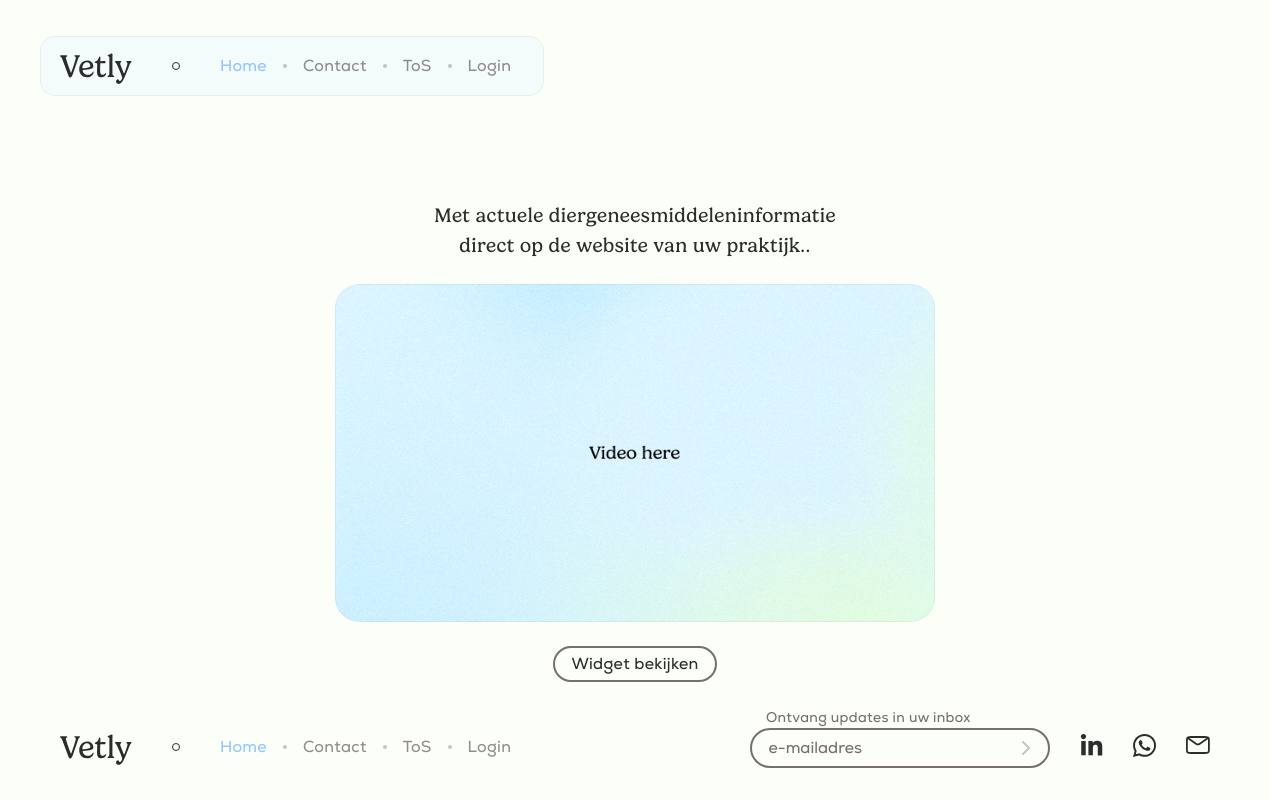
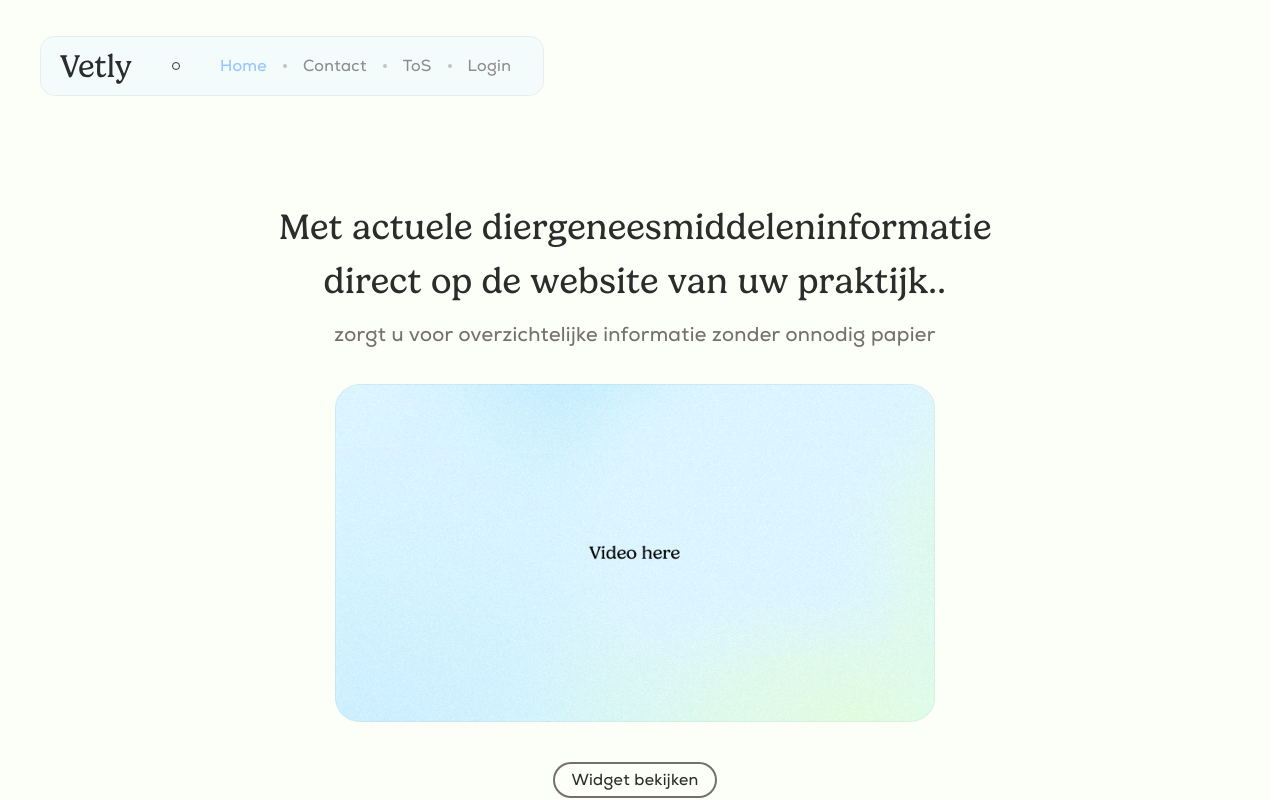
Before and after one commit to cactusniek/Vetly, a React (Vite) app: page / in a window 1280 px wide. Shown: the top 800 px of the page. Built offline with nearby package versions, Linux system fonts and the light colour scheme.

Commit message:
update: section-1 in Landing.tsx made responsive

```diff
--- a/src/styles/site/landing.scss
+++ b/src/styles/site/landing.scss
@@ -27,6 +27,10 @@
             text-align: center;
             gap: 1.5rem;
 
+            @include respond-up-width(tablet-large) {
+                gap: 2.5rem;
+            }
+
             .container_titles {
                 display: flex;
                 flex-direction: column;
@@ -36,19 +40,32 @@
                     font-size: 20px;
                     font-weight: 400;
                     line-height: 1.5;
+
+                    @include respond-up-width(tablet-large) {
+                        font-size: 36px;
+                    }
                 }
 
                 .hero_subtitle {
                     display: none;
+
+                    @include respond-up-width(tablet-large) {
+                        display: block;
+
+                        font-family: 'Nexa', sans-serif;
+                        font-size: 20px;
+                        font-weight: 400;
+                        color: $color-text-muted;
+                    }
                 }
             }
 
             .VideoPlaceholder {
                 width: 100%;
-                max-width: 600px; /* optioneel: begrenzen op desktop */
+                max-width: 600px;
                 min-width: 270px;
 
-                aspect-ratio: 16 / 9; /* vervangt min-height in de meeste gevallen */
+                aspect-ratio: 16 / 9;
                 min-height: 210px;
             }
 
```
